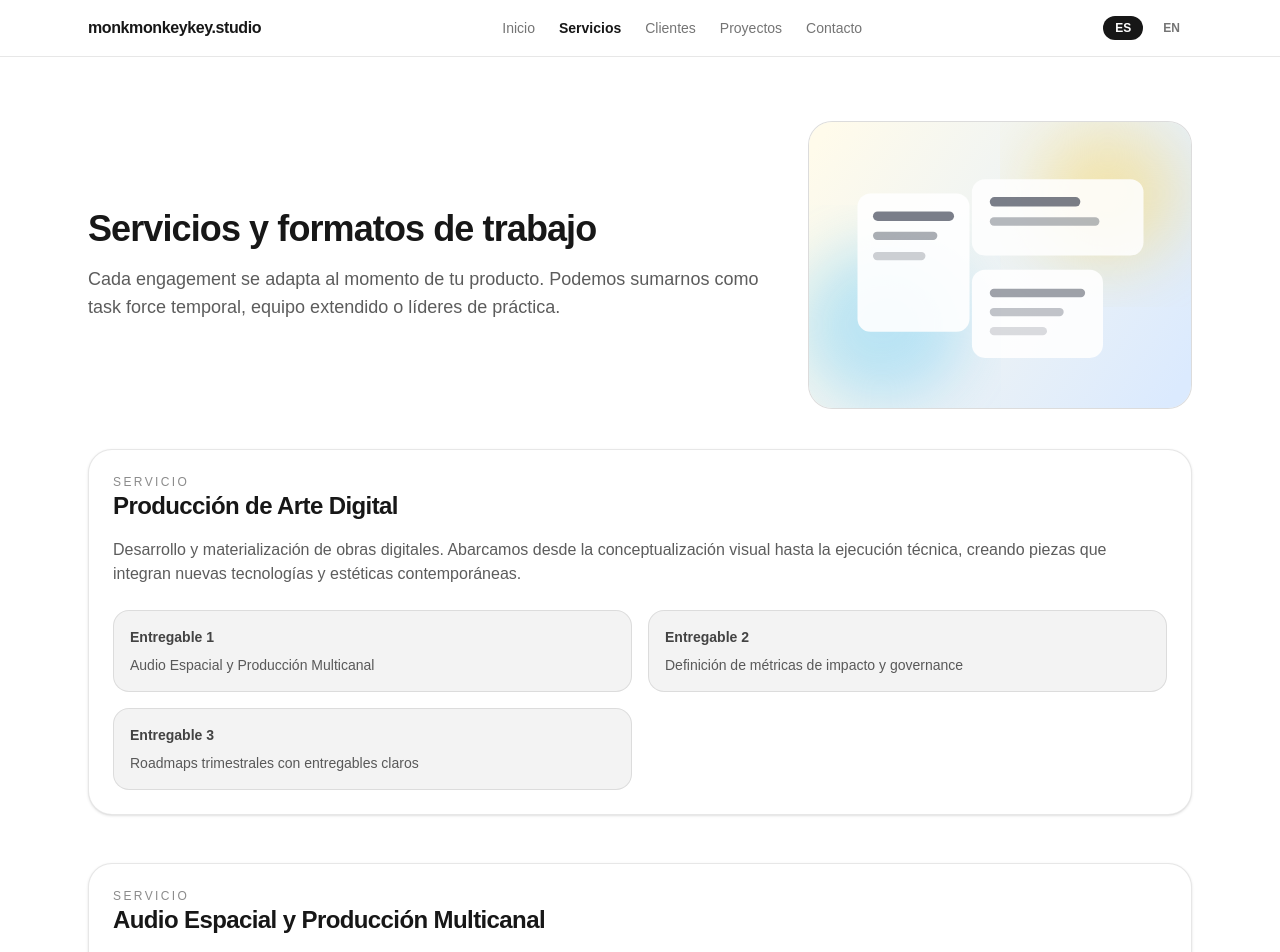
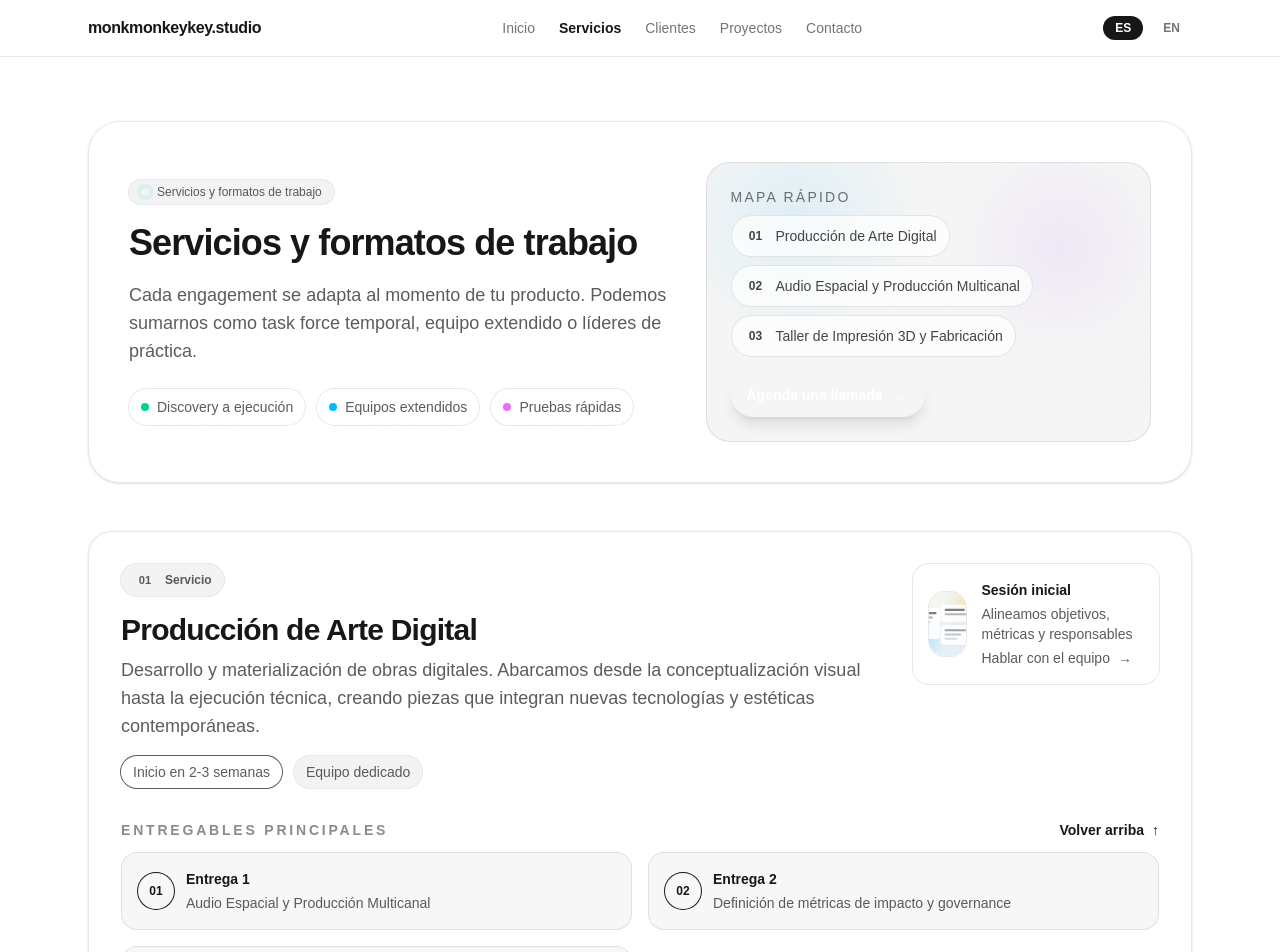
Before and after one commit to monkmonkeykey/monkmonkeykeystudiowebsite, a Next.js app: page /servicios in a window 1280 px wide. Shown: the top 952 px of the page. Built offline with nearby package versions, Linux system fonts and the light colour scheme.

Commit message:
Improve services page UX

```diff
--- a/src/app/servicios/page.tsx
+++ b/src/app/servicios/page.tsx
@@ -1,6 +1,7 @@
 "use client";
 
 import Image from "next/image";
+import Link from "next/link";
 
 import { SERVICES } from "@/content/services";
 import { translate } from "@/lib/i18n";
@@ -16,69 +17,175 @@ const PAGE_COPY = {
   en: "Each engagement adapts to your product stage. We can join as a temporary task force, extended team, or practice leads.",
 } as const;
 
+const CTA_LABEL = {
+  es: "Agenda una llamada",
+  en: "Book a call",
+} as const;
+
+const OUTCOMES_LABEL = {
+  es: "Entregables principales",
+  en: "Key deliverables",
+} as const;
+
 export default function ServicesPage() {
   const { locale } = useLocale();
 
   return (
-    <div className="space-y-10">
-      <header className="flex flex-col gap-6 lg:flex-row lg:items-center lg:justify-between">
-        <div className="max-w-3xl space-y-4">
-          <h1 className="text-3xl font-semibold tracking-tight sm:text-4xl">
+    <div className="space-y-12" id="top">
+      <header className="relative overflow-hidden rounded-4xl border border-foreground/10 bg-gradient-to-br from-primary/10 via-background to-accent/10 p-8 shadow-sm sm:p-10">
+        <div className="absolute inset-0 bg-[radial-gradient(circle_at_top_left,rgba(255,255,255,0.08),transparent_35%),radial-gradient(circle_at_bottom_right,rgba(255,255,255,0.06),transparent_35%)]" aria-hidden />
+        <div className="relative z-10 grid gap-8 lg:grid-cols-[1.1fr_0.9fr] lg:items-center">
+          <div className="space-y-4">
+            <div className="inline-flex items-center gap-2 rounded-full bg-foreground/5 px-3 py-1 text-xs font-medium text-foreground/70 ring-1 ring-foreground/10">
+              <span className="size-2 rounded-full bg-primary shadow-[0_0_0_4px_rgba(56,189,248,0.12)]" />
+              {translate(locale, PAGE_TITLE)}
+            </div>
+            <h1 className="text-3xl font-semibold leading-tight tracking-tight sm:text-4xl">
               {translate(locale, PAGE_TITLE)}
             </h1>
             <p className="text-base text-foreground/70 sm:text-lg">
               {translate(locale, PAGE_COPY)}
             </p>
+            <div className="flex flex-wrap gap-3 pt-2 text-sm text-foreground/70">
+              <div className="inline-flex items-center gap-2 rounded-full bg-background/60 px-3 py-2 ring-1 ring-foreground/10">
+                <span className="size-2 rounded-full bg-emerald-400" />
+                {locale === "es" ? "Discovery a ejecución" : "Discovery to delivery"}
               </div>
-        <div className="relative aspect-[4/3] w-full max-w-sm overflow-hidden rounded-3xl border border-foreground/10 bg-foreground/5">
+              <div className="inline-flex items-center gap-2 rounded-full bg-background/60 px-3 py-2 ring-1 ring-foreground/10">
+                <span className="size-2 rounded-full bg-sky-400" />
+                {locale === "es" ? "Equipos extendidos" : "Extended squads"}
+              </div>
+              <div className="inline-flex items-center gap-2 rounded-full bg-background/60 px-3 py-2 ring-1 ring-foreground/10">
+                <span className="size-2 rounded-full bg-fuchsia-400" />
+                {locale === "es" ? "Pruebas rápidas" : "Rapid experiments"}
+              </div>
+            </div>
+          </div>
+
+          <div className="relative h-full min-h-[240px] overflow-hidden rounded-3xl border border-foreground/10 bg-foreground/[0.04] p-6">
+            <div className="absolute inset-0 bg-[radial-gradient(circle_at_20%_20%,rgba(56,189,248,0.12),transparent_30%),radial-gradient(circle_at_80%_30%,rgba(192,132,252,0.12),transparent_26%)]" aria-hidden />
+            <div className="relative z-10 flex h-full flex-col justify-between gap-4">
+              <div className="space-y-2">
+                <p className="text-sm uppercase tracking-[0.16em] text-foreground/60">
+                  {locale === "es" ? "Mapa rápido" : "Quick map"}
+                </p>
+                <div className="flex flex-wrap gap-2">
+                  {SERVICES.map((service, index) => (
+                    <a
+                      key={service.slug}
+                      href={`#${service.slug}`}
+                      className="group inline-flex items-center gap-2 rounded-full border border-foreground/10 bg-background/70 px-3 py-2 text-sm text-foreground/80 transition hover:-translate-y-0.5 hover:border-primary/40 hover:bg-primary/10 hover:text-foreground"
+                    >
+                      <span className="flex size-6 items-center justify-center rounded-full bg-primary/10 text-xs font-semibold text-primary group-hover:bg-primary/20">
+                        {String(index + 1).padStart(2, "0")}
+                      </span>
+                      {translate(locale, service.title)}
+                    </a>
+                  ))}
+                </div>
+              </div>
+
+              <Link
+                href="/contacto"
+                className="inline-flex items-center justify-center gap-2 self-start rounded-full bg-primary px-4 py-2 text-sm font-semibold text-white shadow-lg shadow-primary/30 transition hover:-translate-y-0.5 hover:shadow-primary/40"
+              >
+                {translate(locale, CTA_LABEL)}
+                <span aria-hidden className="text-lg">
+                  →
+                </span>
+              </Link>
+            </div>
+          </div>
+        </div>
+      </header>
+
+      <div className="space-y-12">
+        {SERVICES.map((service, serviceIndex) => (
+          <section
+            key={service.slug}
+            id={service.slug}
+            className="scroll-mt-32 rounded-3xl border border-foreground/10 bg-background p-6 shadow-sm transition hover:-translate-y-1 hover:shadow-xl/40 sm:p-8"
+          >
+            <div className="flex flex-col gap-6 lg:flex-row lg:items-start lg:justify-between">
+              <div className="max-w-3xl space-y-4">
+                <div className="inline-flex items-center gap-2 rounded-full bg-foreground/5 px-3 py-1 text-xs font-semibold text-foreground/70 ring-1 ring-foreground/10">
+                  <span className="flex size-6 items-center justify-center rounded-full bg-primary/10 text-[0.7rem] font-semibold text-primary">
+                    {String(serviceIndex + 1).padStart(2, "0")}
+                  </span>
+                  {locale === "es" ? "Servicio" : "Service"}
+                </div>
+                <div className="space-y-2">
+                  <h2 className="text-2xl font-semibold tracking-tight sm:text-3xl">
+                    {translate(locale, service.title)}
+                  </h2>
+                  <p className="text-base text-foreground/70 sm:text-lg">
+                    {translate(locale, service.summary)}
+                  </p>
+                </div>
+                <div className="flex flex-wrap gap-3 text-sm text-foreground/70">
+                  <div className="inline-flex items-center gap-2 rounded-full bg-primary/10 px-3 py-1.5 text-primary ring-1 ring-primary/20">
+                    {locale === "es" ? "Inicio en 2-3 semanas" : "Kick off in 2-3 weeks"}
+                  </div>
+                  <div className="inline-flex items-center gap-2 rounded-full bg-foreground/5 px-3 py-1.5 ring-1 ring-foreground/10">
+                    {locale === "es" ? "Equipo dedicado" : "Dedicated squad"}
+                  </div>
+                </div>
+              </div>
+
+              <div className="flex items-center gap-4 rounded-2xl bg-gradient-to-br from-primary/10 via-background to-accent/10 p-4 ring-1 ring-foreground/10">
+                <div className="relative h-16 w-16 overflow-hidden rounded-2xl bg-background ring-1 ring-foreground/10">
                   <Image
                     src="/images/services-visual.svg"
-            alt={
-              locale === "es"
-                ? "Ilustración abstracta de servicios colaborativos"
-                : "Abstract illustration of collaborative services"
-            }
+                    alt={locale === "es" ? "Ilustración de servicio" : "Service illustration"}
                     fill
                     className="object-cover"
                   />
                 </div>
-      </header>
-
-      <div className="space-y-12">
-        {SERVICES.map((service) => (
-          <section
-            key={service.slug}
-            id={service.slug}
-            className="scroll-mt-28 rounded-3xl border border-foreground/10 bg-background p-6 shadow-sm"
-          >
-            <div className="space-y-4">
-              <div>
-                <p className="text-xs uppercase tracking-[0.2em] text-foreground/50">
-                  {locale === "es" ? "Servicio" : "Service"}
+                <div className="space-y-1 text-sm text-foreground/70">
+                  <p className="font-semibold text-foreground">
+                    {locale === "es" ? "Sesión inicial" : "Kick-off session"}
                   </p>
-                <h2 className="text-2xl font-semibold tracking-tight">
-                  {translate(locale, service.title)}
-                </h2>
+                  <p>{locale === "es" ? "Alineamos objetivos, métricas y responsables" : "Align on goals, metrics, and owners"}</p>
+                  <Link href="/contacto" className="inline-flex items-center gap-2 text-primary hover:text-primary/80">
+                    {locale === "es" ? "Hablar con el equipo" : "Talk with the team"}
+                    <span aria-hidden>→</span>
+                  </Link>
                 </div>
-              <p className="text-base text-foreground/70">
-                {translate(locale, service.summary)}
-              </p>
+              </div>
             </div>
 
-            <div className="mt-6 grid gap-4 md:grid-cols-2">
+            <div className="mt-8 space-y-3">
+              <div className="flex items-center justify-between gap-4">
+                <p className="text-sm font-semibold uppercase tracking-[0.2em] text-foreground/50">
+                  {translate(locale, OUTCOMES_LABEL)}
+                </p>
+                <a
+                  className="inline-flex items-center gap-2 text-sm font-semibold text-primary hover:text-primary/80"
+                  href="#top"
+                >
+                  {locale === "es" ? "Volver arriba" : "Back to top"}
+                  <span aria-hidden>↑</span>
+                </a>
+              </div>
+
+              <div className="grid gap-4 sm:grid-cols-2">
                 {service.outcomes.map((outcome, index) => (
                   <article
                     key={index}
-                  className="rounded-2xl border border-foreground/10 bg-foreground/5 p-4 text-sm text-foreground/80"
+                    className="flex items-start gap-3 rounded-2xl border border-foreground/10 bg-foreground/[0.03] p-4 transition hover:-translate-y-0.5 hover:border-primary/40 hover:bg-primary/5"
                   >
-                  <p className="font-semibold">
-                    {locale === "es" ? `Entregable ${index + 1}` : `Deliverable ${index + 1}`}
+                    <div className="mt-1 flex size-9 items-center justify-center rounded-full bg-primary/10 text-xs font-semibold text-primary ring-1 ring-primary/20">
+                      {locale === "es" ? `0${index + 1}` : `0${index + 1}`}
+                    </div>
+                    <div className="space-y-1 text-sm text-foreground/70">
+                      <p className="font-semibold text-foreground">
+                        {locale === "es" ? `Entrega ${index + 1}` : `Deliverable ${index + 1}`}
                       </p>
-                  <p className="mt-2 text-foreground/70">
-                    {translate(locale, outcome)}
-                  </p>
+                      <p>{translate(locale, outcome)}</p>
+                    </div>
                   </article>
                 ))}
+              </div>
             </div>
           </section>
         ))}
```
Lines whose indentation alone changed are shown as unchanged.
